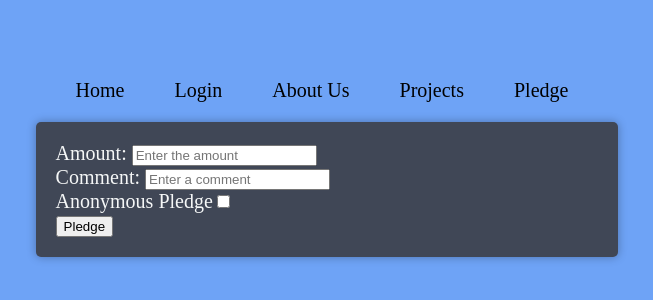
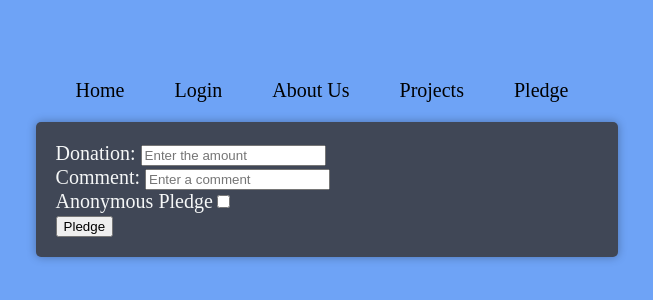
Before and after one commit to SKrpio/CrowdfundingApplication, a React (Vite) app: page /pledges in a window 1280 px wide. Shown: the part 242-542 px from the top of the page, without its empty margins (313-966 px from the left). Built offline with nearby package versions, Linux system fonts and the light colour scheme; a web font is replaced by a local one.

Commit message:
homepage update img

```diff
--- a/src/components/CreatePledge.jsx
+++ b/src/components/CreatePledge.jsx
@@ -46,7 +46,7 @@ function CreatePledge(props) {
   return (
     <form onSubmit={handleSubmit}>
       <div>
-        <label htmlFor="amount">Amount:  </label>
+        <label htmlFor="amount">Donation:  </label>
         <input
           type="text"
           id="amount"
```
Also changed, not shown: src/images/Home.png.
